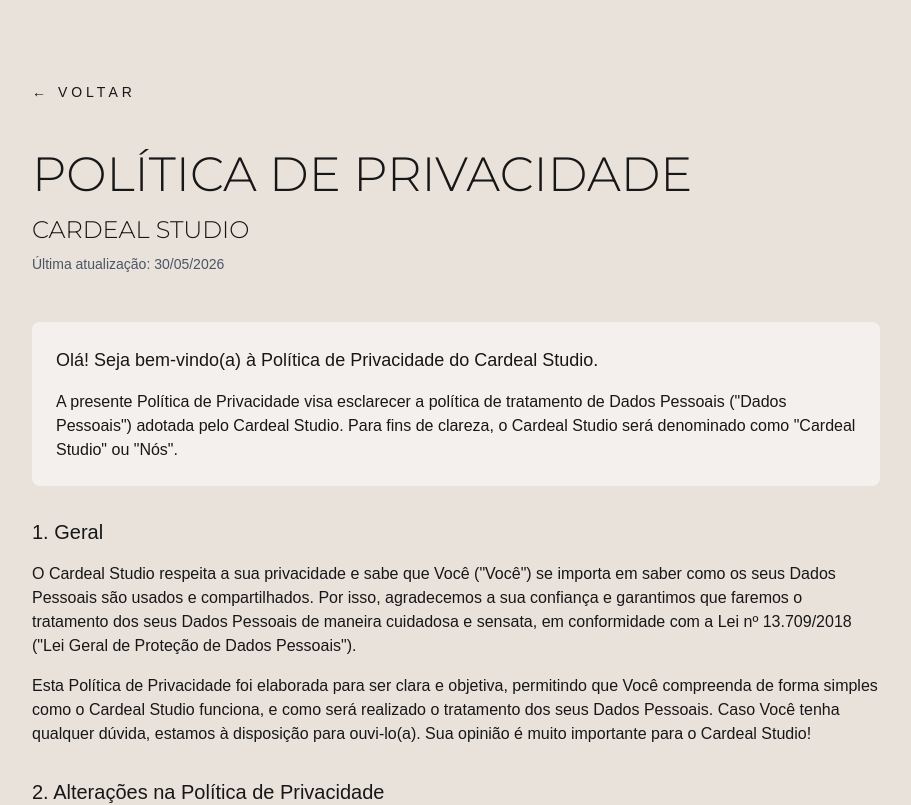
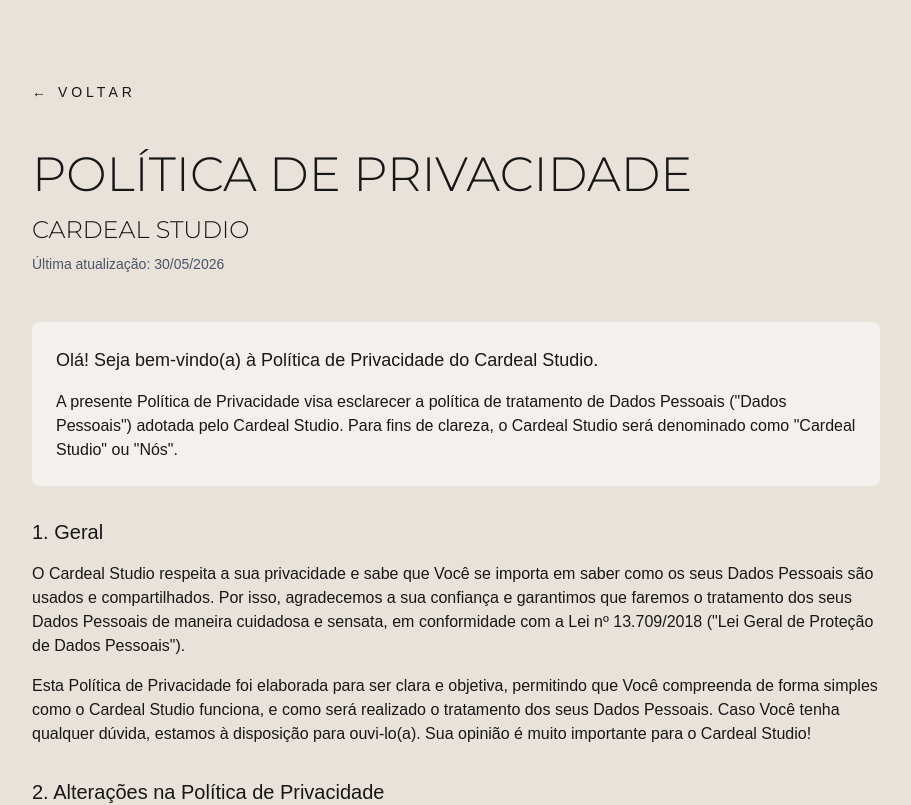
Before and after one commit to Grazielle-collab/studio, a Next.js app: page /politica-de-privacidade in a window 1280 px wide. Shown: the top 805 px of the page, without its empty margins (184-1095 px from the left). Built offline with nearby package versions, Linux system fonts and the light colour scheme.

Commit message:
Update page.tsx

```diff
--- a/app/politica-de-privacidade/page.tsx
+++ b/app/politica-de-privacidade/page.tsx
@@ -43,7 +43,7 @@
           <section>
             <h3 className="text-xl font-medium mb-4">1. Geral</h3>
             <p className="mb-4">
-              O Cardeal Studio respeita a sua privacidade e sabe que Você ("Você") se importa em saber como os seus Dados Pessoais
+              O Cardeal Studio respeita a sua privacidade e sabe que Você se importa em saber como os seus Dados Pessoais
               são usados e compartilhados. Por isso, agradecemos a sua confiança e garantimos que faremos o tratamento dos seus
               Dados Pessoais de maneira cuidadosa e sensata, em conformidade com a Lei nº 13.709/2018 ("Lei Geral de Proteção de Dados Pessoais").
             </p>
```
